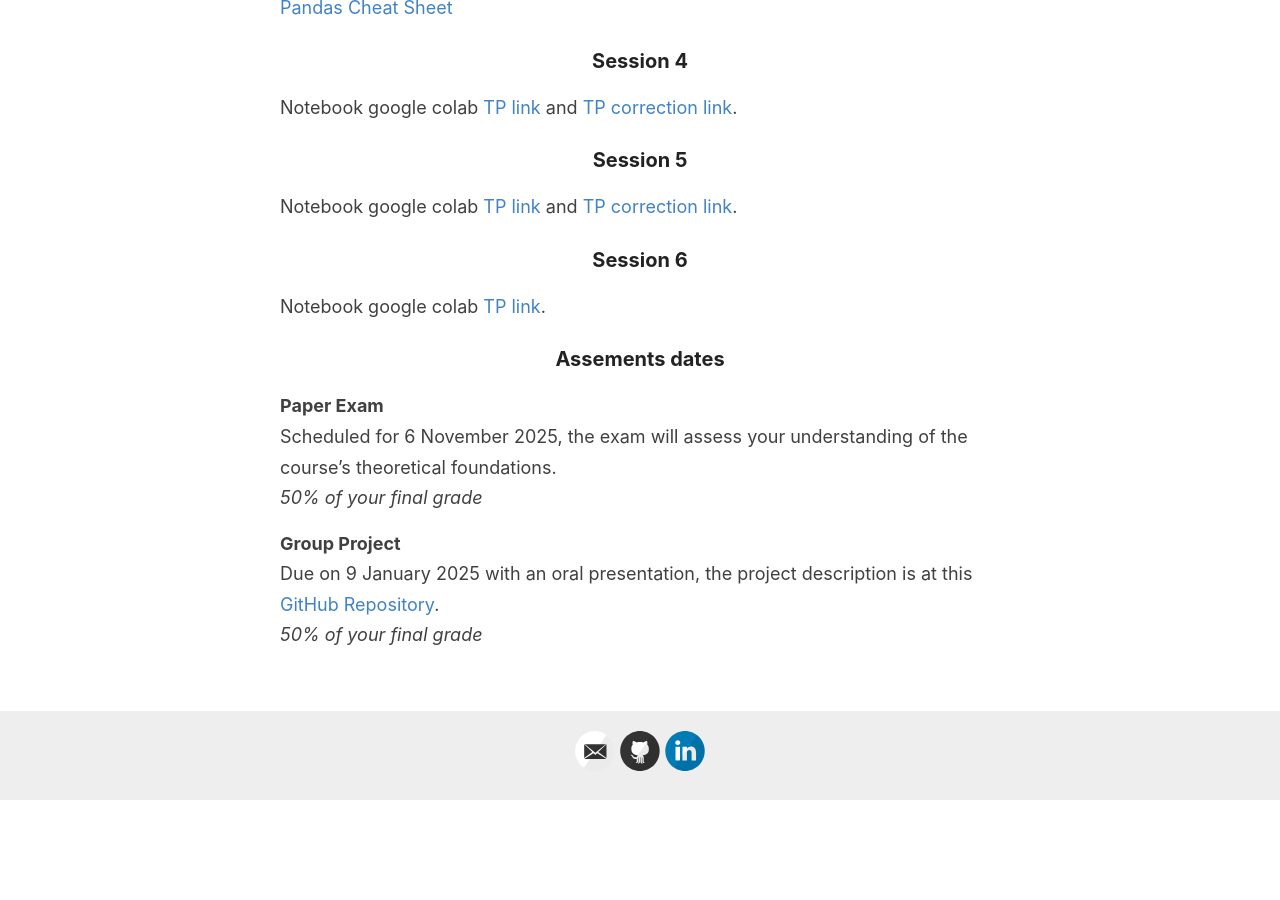
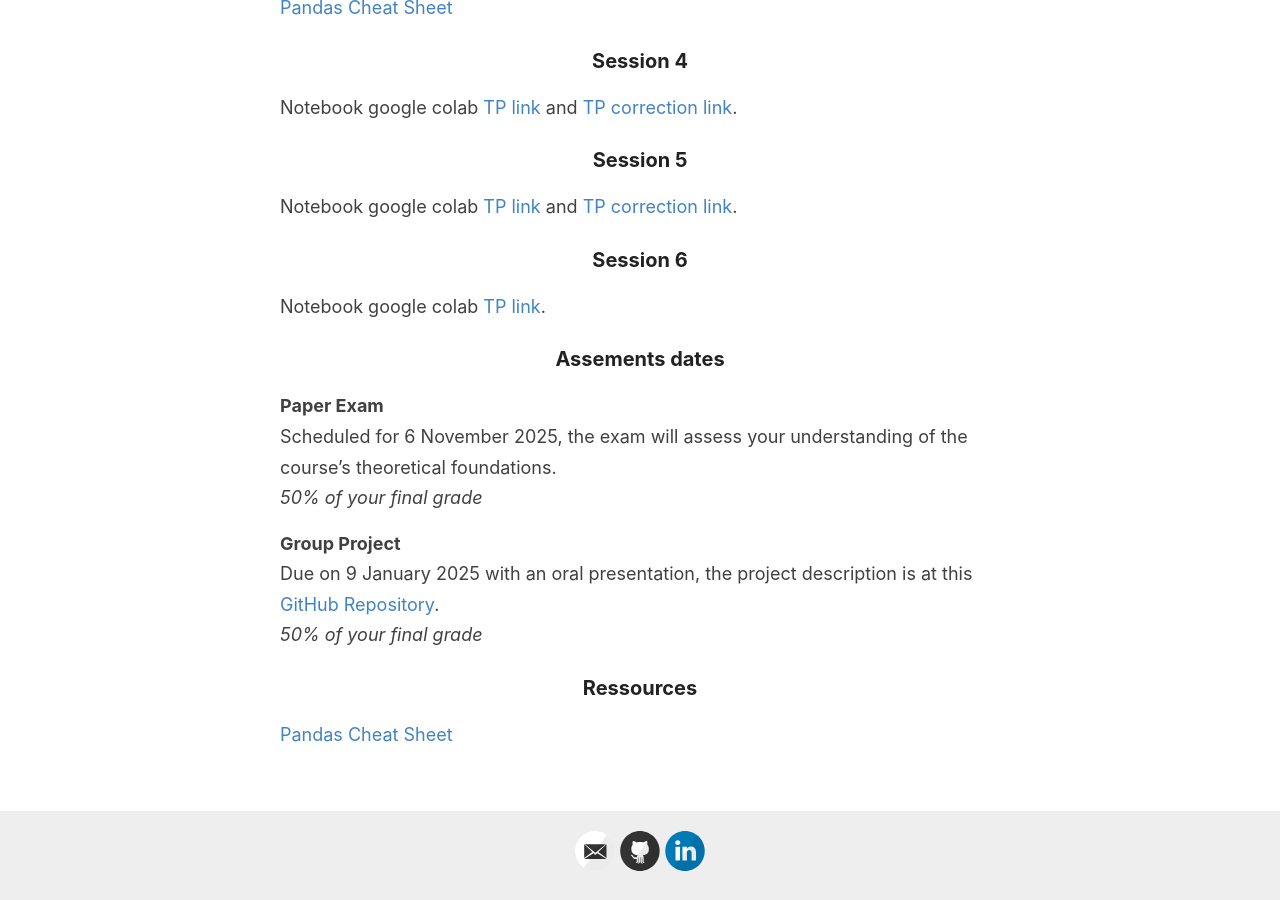
Before and after one commit to Zaltarba/blog, a Jekyll site: the page built from _pages/teaching.md, in a window 1280 px wide and 900 px high, scrolled down 814 px. Built offline with Jekyll 4.4.1, drawn with Linux system fonts in a browser that asks for light colours; before the commit the page ends 1615 px from its top, so only the background shows below that.

Commit message:
Update teaching.md

```diff
--- a/_pages/teaching.md
+++ b/_pages/teaching.md
@@ -43,3 +43,7 @@ Scheduled for 6 November 2025, the exam will assess your understanding of the co
 **Group Project**
 Due on 9 January 2025 with an oral presentation, the project description is at this [GitHub Repository](https://github.com/Zaltarba/PSL_python_for_finance/tree/main).
 *50% of your final grade*
+
+### Ressources
+
+[Pandas Cheat Sheet](https://pandas.pydata.org/Pandas_Cheat_Sheet.pdf)
```
